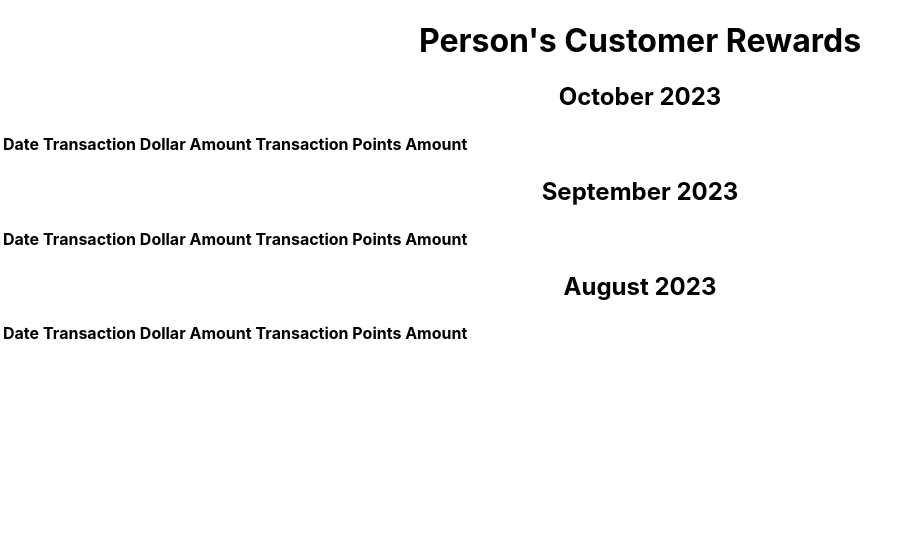
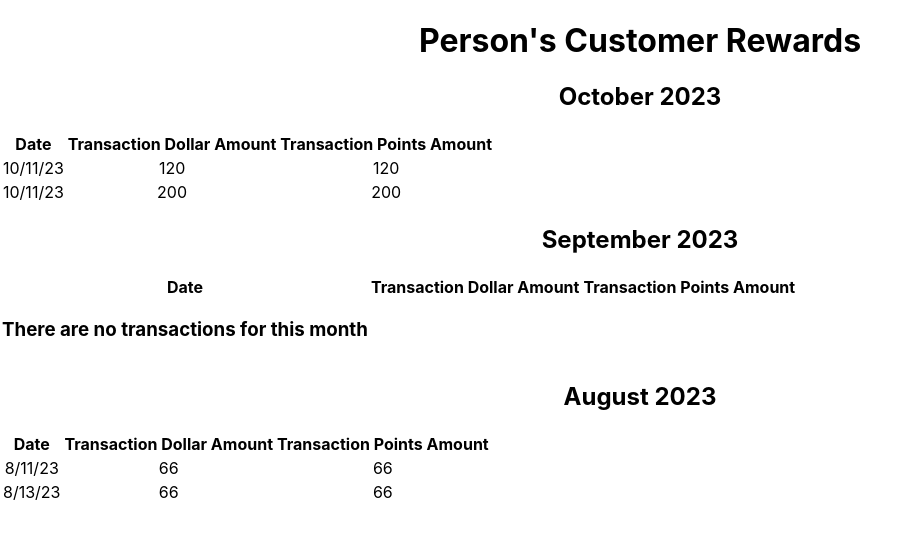
Before and after one commit to bijonl/rewards-app, a React (Create React App) app: page / in a window 1280 px wide. Shown: the top 538 px of the page, without its empty margins (0-921 px from the left). Built offline with nearby package versions, Linux system fonts and the light colour scheme.

Commit message:
adding date filters and grouping transactions

```diff
--- a/src/App.js
+++ b/src/App.js
@@ -12,6 +12,9 @@ function App() {
     monthsToDisplayArray.push(currentDateCopy);
   };
 
+  const calucateRewardPoints = function(dollars) {
+    let points = 0;
+  }
 
 
   return (
--- a/src/TransactionData.js
+++ b/src/TransactionData.js
@@ -1,22 +1,27 @@
 const transactionLog = [
     {
         customerEmail:'example@example.com',
-        transactionDate: '1/11/23',
+        transactionDate: '10/11/23',
         transactionAmount: 120,
     },
     {
         customerEmail:'example2@example.com',
-        transactionDate: '1/11/23',
+        transactionDate: '10/11/23',
         transactionAmount: 200,
     },
     {
         customerEmail:'example@example.com',
-        transactionDate: '1/11/23',
+        transactionDate: '12/11/23',
         transactionAmount: 80,
     },
     {
         customerEmail:'example@example.com',
-        transactionDate: '1/11/23',
+        transactionDate: '8/11/23',
+        transactionAmount: 66,
+    },
+    {
+        customerEmail:'example@example.com',
+        transactionDate: '8/13/23',
         transactionAmount: 66,
     },
 ];
--- a/src/components/MonthTables.js
+++ b/src/components/MonthTables.js
@@ -5,7 +5,7 @@ function MonthTables({monthsToDisplayArray, transactionLog}) {
 
     const tables = monthsToDisplayArray.map((date, i) =>
         <>
-            <h2>{date.toLocaleString('default', { month: 'long' })} {date.getUTCFullYear()}</h2>
+            <h2>{date.toLocaleString('default', { month: 'long',   year: "numeric" })}</h2>
             <table>
             <tbody>
                 <tr>
@@ -14,7 +14,12 @@ function MonthTables({monthsToDisplayArray, transactionLog}) {
                     <th>Transaction Points Amount</th>
                 </tr>
 
-                <TableDataRows transactionLog = {transactionLog} />
+                <TableDataRows
+                    transactionLog = {
+                        transactionLog.filter((trans) =>
+                        date.toLocaleString('default', { month: 'long', year: 'numeric'}) == new Date(trans.transactionDate).toLocaleString('default', { month: 'long',   year: 'numeric'}))
+                    }
+                />
 
             </tbody>
             </table>
--- a/src/components/TableDataRows.js
+++ b/src/components/TableDataRows.js
@@ -1,22 +1,27 @@
 
 function TableDataRows({transactionLog}) {
+    if(transactionLog.length > 0) {
+        return (
+            <>
+            {transactionLog.map(function(transaction, i) {
+              return (
+                <tr key={i}>
+                  <td>{transaction.transactionDate}</td>
+                  <td>{transaction.transactionAmount}</td>
+                  <td>{transaction.transactionAmount}</td>
+                </tr>
+              )
+            })}
+            </>
+        );
+    } else {
+        return (
+            <>
+                <div><h3>There are no transactions for this month</h3></div>
+            </>
+        )
 
-
-
-    transactionLog.map((trans) => {
-        return (
-            <div>
-                <div>Cell</div>
-                <div>Cell</div>
-                <div>Cell</div>
-
-
-            </div>
-
-        );
-    });
-
-
+    }
 
 };
 
```
